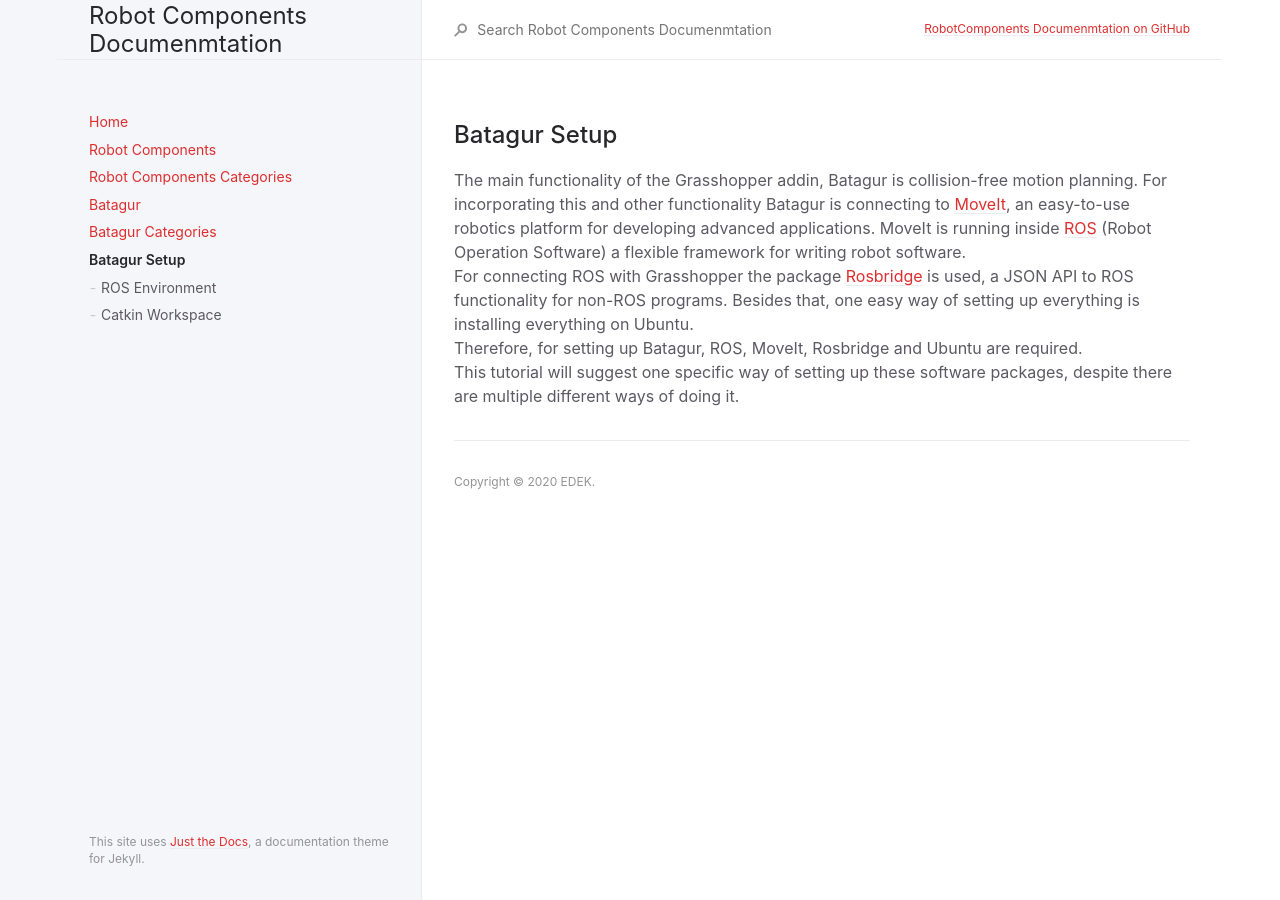
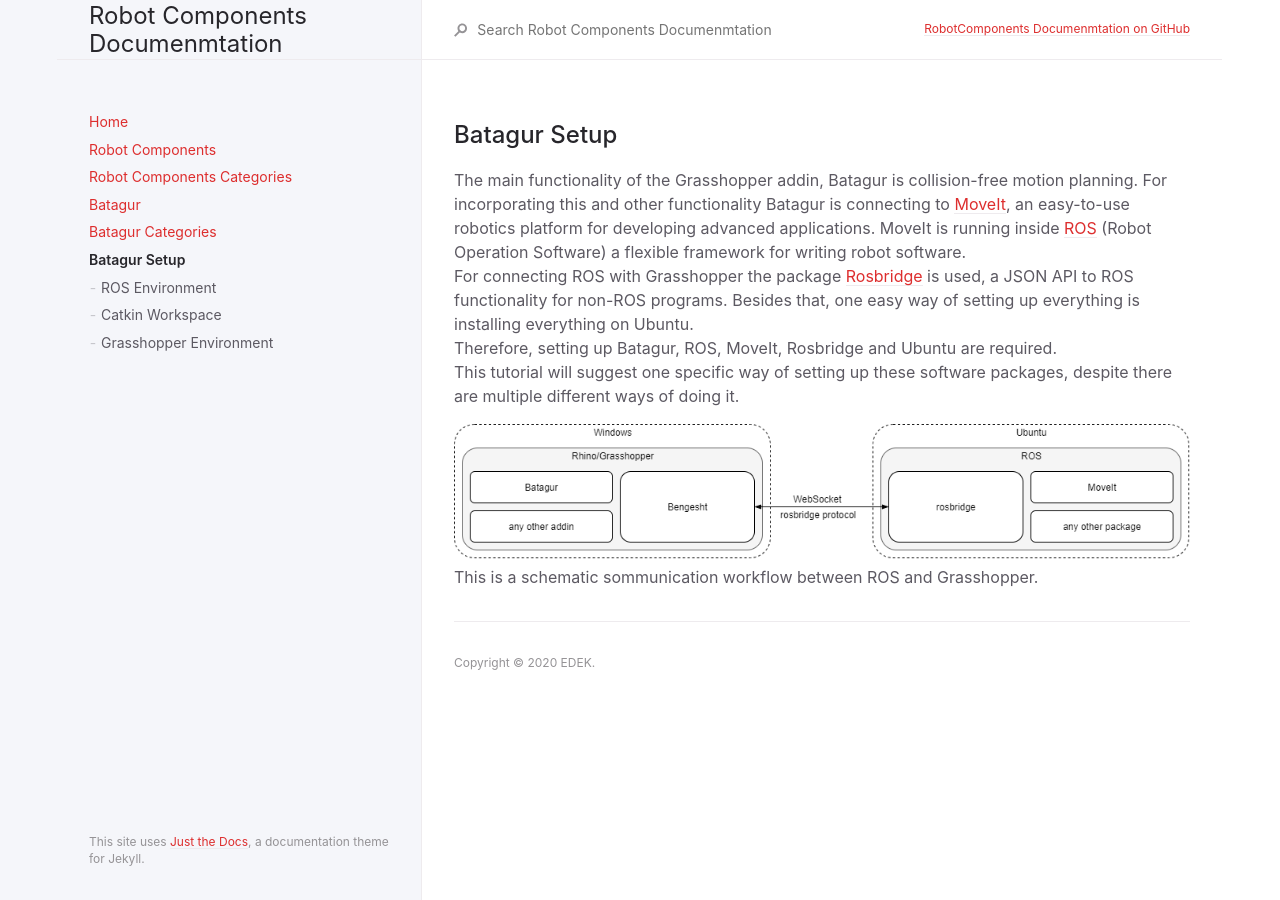
Before and after one commit to RobotComponents/RobotComponents-Documentation, a Jekyll site: the page built from docs/Batagur/Batagur Setup/Batagur Setup.md, in a window 1280 px wide. Built offline with Jekyll 4.4.1, drawn with Linux system fonts in a browser that asks for light colours.

Commit message:
Bengesht and GH Setup

```diff
--- a/docs/Batagur/Batagur Setup/Batagur Setup.md
+++ b/docs/Batagur/Batagur Setup/Batagur Setup.md
@@ -10,5 +10,9 @@ has_toc: false
 The main functionality of the Grasshopper addin, Batagur is collision-free motion planning. For incorporating this and other functionality Batagur is connecting to [MoveIt](https://moveit.ros.org/){:target="_blank"}, an easy-to-use robotics platform for developing advanced applications. MoveIt is running inside [ROS](https://www.ros.org/){:target="_blank"} (Robot Operation Software) a flexible framework for writing robot software.<br/>
 For connecting ROS with Grasshopper the package [Rosbridge](http://wiki.ros.org/rosbridge_suite){:target="_blank"} is used, a JSON API to ROS functionality for non-ROS programs.
 Besides that, one easy way of setting up everything is installing everything on Ubuntu.<br/>
-Therefore, for setting up Batagur, ROS, MoveIt, Rosbridge and Ubuntu are required.<br/>
+Therefore, setting up Batagur, ROS, MoveIt, Rosbridge and Ubuntu are required.<br/>
 This tutorial will suggest one specific way of setting up these software packages, despite there are multiple different ways of doing it.
+
+
+![GH-ROS-workflow]({{ site.baseurl }}/assets/images/Batagur/GH-ROS-workflow_01.png){:class="img-responsive"}
+This is a schematic sommunication workflow between ROS and Grasshopper.
```
Also changed, not shown: docs/Batagur/Batagur Setup/Grasshopper Environment.md (added, +28 -0 lines), docs/Batagur/Batagur Setup/ROS Environment.md (+1 -1 lines), docs/Batagur/Categories/Rhino Utility/Collision Object From Geometry.md (+1 -1 lines), assets/images/Batagur/GH-ROS-workflow_01.png (added), assets/images/Batagur/bengesht_connection_01.png (added).
